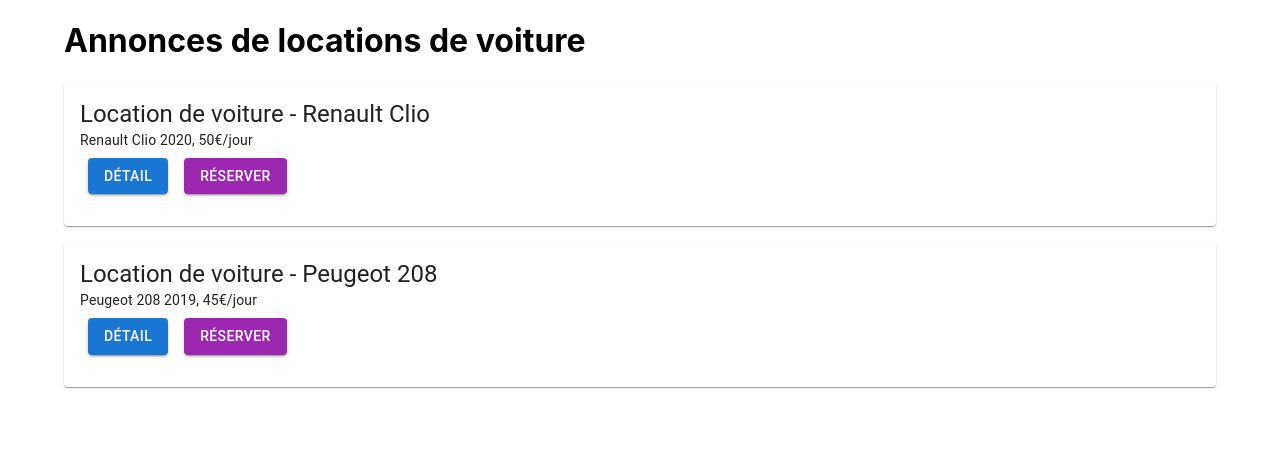
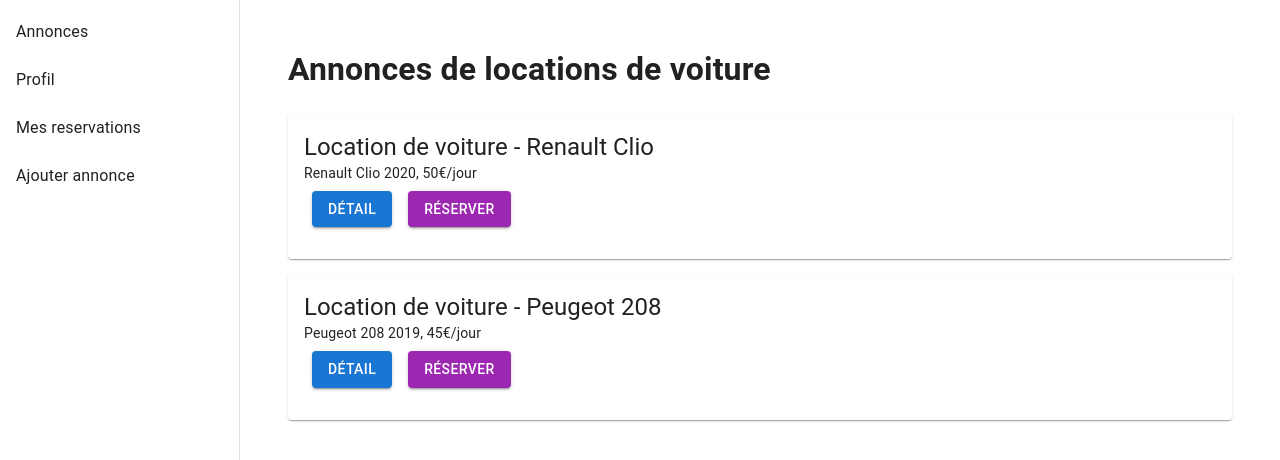
Before and after one commit to MatWarm/gestionProjet_frontend, a React (Create React App) app: page /annonces in a window 1280 px wide. Shown: the top 460 px of the page. Built offline with nearby package versions, Linux system fonts and the light colour scheme.

Commit message:
Rajout d'un menu de navigation

```diff
--- a/src/App.jsx
+++ b/src/App.jsx
@@ -1,16 +1,57 @@
 import React from 'react';
-import { BrowserRouter as Router, Route, Routes } from 'react-router-dom';
-import Login from './pages/Login';
+import { BrowserRouter as Router, Route, Routes, Link } from 'react-router-dom';
+import { ThemeProvider, createTheme } from '@mui/material/styles';
+import { Drawer, List, ListItem, ListItemText, CssBaseline, Box } from '@mui/material';
 import Annonces from './pages/Annonces';
+// import Profil from './Profil';
+// import MesReservations from './MesReservations';
+// import AjouterAnnonce from './AjouterAnnonce';
+
+const theme = createTheme();
+
+const drawerWidth = 240;
 
 function App() {
   return (
     <div>
       <Router>
-        <Routes>
-          <Route path="/" element={<Login />} />
-          <Route path="/annonces" element={<Annonces />} />
-        </Routes>
+        <Box sx={{ display: 'flex' }}>
+          <CssBaseline />
+          <Drawer
+            variant="permanent"
+            sx={{
+              width: drawerWidth,
+              flexShrink: 0,
+              [`& .MuiDrawer-paper`]: { width: drawerWidth, boxSizing: 'border-box' },
+            }}
+          >
+            <List>
+              <ListItem button component={Link} to="/annonces">
+                <ListItemText primary="Annonces" />
+              </ListItem>
+              <ListItem button component={Link} to="/profil">
+                <ListItemText primary="Profil" />
+              </ListItem>
+              <ListItem button component={Link} to="/mes-reservations">
+                <ListItemText primary="Mes reservations" />
+              </ListItem>
+              <ListItem button component={Link} to="/ajouter-annonce">
+                <ListItemText primary="Ajouter annonce" />
+              </ListItem>
+            </List>
+          </Drawer>
+          <Box
+            component="main"
+            sx={{ flexGrow: 1, bgcolor: 'background.default', p: 3 }}
+          >
+            <Routes>
+              <Route path="/annonces" element={<Annonces />} />
+              {/* <Route path="/profil" element={<Profil />} /> */}
+              {/* <Route path="/mes-reservations" element={<MesReservations />} /> */}
+              {/* <Route path="/ajouter-annonce" element={<AjouterAnnonce />} /> */}
+            </Routes>
+          </Box>
+        </Box>
       </Router>
     </div>
   );
--- a/src/pages/Annonces.jsx
+++ b/src/pages/Annonces.jsx
@@ -9,7 +9,7 @@
   const [selectedAnnonce, setSelectedAnnonce] = useState(null);
 
   const annonces = [
-    { id: 1, title: 'Location de voiture - Renault Clio', description: 'Renault Clio 2020, 50€/jour', reservations: [{start: 1722087617000, end: 1722290400000 }] },
+    { id: 1, title: 'Location de voiture - Renault Clio', description: 'Renault Clio 2020, 50€/jour', reservations: [{start: 1722087617000, end: 1722290400000 }, {start: 1723125917000, end: 1723240800000 }] },
     { id: 2, title: 'Location de voiture - Peugeot 208', description: 'Peugeot 208 2019, 45€/jour', reservations: [] },
     // Ajoutez plus d'annonces ici
   ];
@@ -55,7 +55,9 @@
           {/* <DetailAnnonce annonce={selectedAnnonce} /> */}
         </DialogContent>
       </Dialog>
-      <Reservation open={openReservation} onClose={handleCloseReservation} annonce={selectedAnnonce} />
+
+      <Reservation open={openReservation} onClose={handleCloseReservation} annonce={selectedAnnonce} reservations={selectedAnnonce ? selectedAnnonce.reservations : []} />
+
     </Container>
   );
 }
--- a/src/pages/component/Reservation.jsx
+++ b/src/pages/component/Reservation.jsx
@@ -6,7 +6,7 @@
 import 'dayjs/locale/fr';
 import dayjs from 'dayjs';
 
-function Reservation({open, onClose, annonce }) {
+function Reservation({ open, onClose, annonce, reservations }) {
     const [startDate, setStartDate] = useState(null);
     const [endDate, setEndDate] = useState(null);
     const [error, setError] = useState('');
@@ -21,14 +21,14 @@
         console.log('Réservation effectuée:', {
             startDate: startDate ? startDate.valueOf() : null,
             endDate: endDate ? endDate.valueOf() : null
-          });
+        });
     };
 
-    // const shouldDisableDate = (date) => {
-    //     return reservations.some(reservation =>
-    //       date.isBetween(dayjs(reservation.start), dayjs(reservation.end), null, '[]')
-    //     );
-    //   };
+    const shouldDisableDate = (date) => {
+        return reservations.some(reservation =>
+            date.isBetween(dayjs(reservation.start), dayjs(reservation.end), null, '[]')
+        );
+    };
 
     const today = dayjs()
     const tomorrow = dayjs().add(1, 'day')
@@ -50,8 +50,8 @@
                             onChange={(newValue) => {
                                 setStartDate(newValue);
                                 setEndDate(null); // Reset end date if start date changes
-                              }}
-
+                            }}
+                            shouldDisableDate={shouldDisableDate}
                             renderInput={(params) => <TextField {...params} margin="normal" />}
                         />
                         <DatePicker
@@ -61,7 +61,7 @@
                             minDate={startDate}
                             renderInput={(params) => <TextField {...params} margin="normal" />}
                             disabled={!startDate} // Disable end date picker if no start date
-
+                            shouldDisableDate={shouldDisableDate}
                         />
                         {error && (
                             <Typography color="error" variant="body2" style={{ marginTop: '16px' }}>
```
